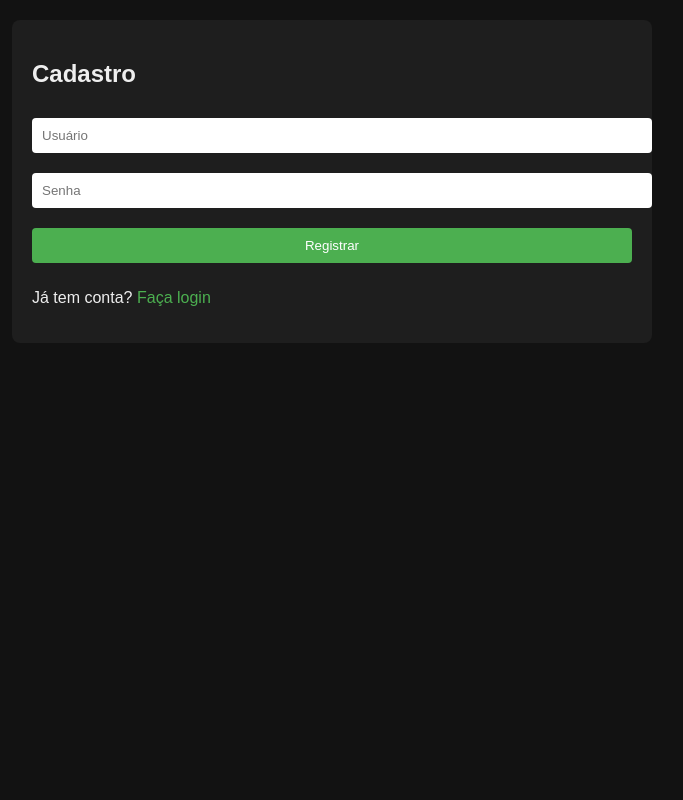
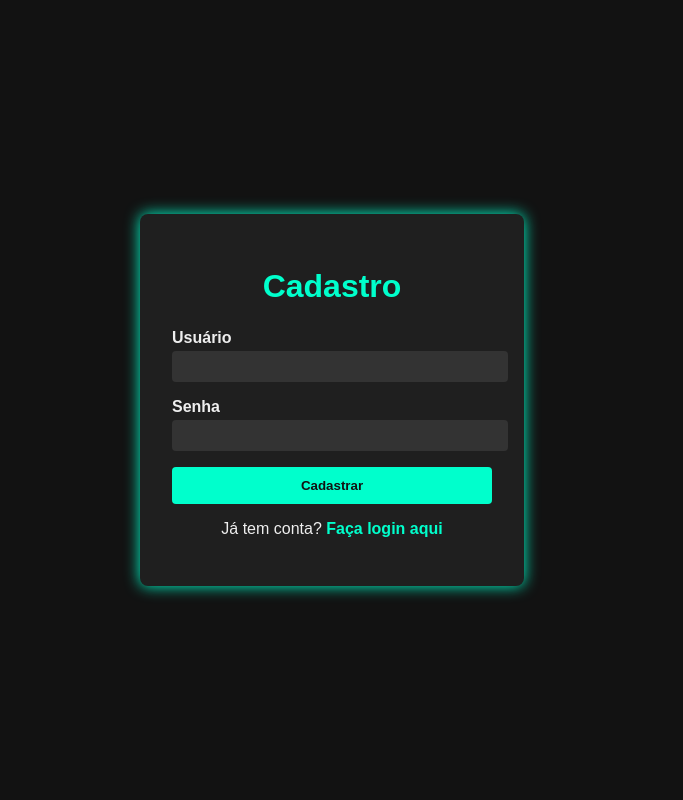
Before and after one commit to nilopb/roletainteligentanalitic, a Flask app: page /register in a window 1280 px wide. Shown: the whole page, without its empty margins (308-991 px from the left). Run offline with Flask 3, Linux system fonts and the light colour scheme.

Commit message:
Update register.html

```diff
--- a/templates/register.html
+++ b/templates/register.html
@@ -2,25 +2,106 @@
 <html lang="pt-BR">
 <head>
     <meta charset="UTF-8" />
+    <meta name="viewport" content="width=device-width, initial-scale=1" />
     <title>Cadastro - Roleta Brasileira</title>
-  <link rel="stylesheet" href="/static/style.css" />
+    <style>
+        body {
+            font-family: Arial, sans-serif;
+            background: #121212;
+            color: #eee;
+            display: flex;
+            justify-content: center;
+            align-items: center;
+            height: 100vh;
+            margin: 0;
+        }
+        .register-container {
+            background: #1f1f1f;
+            padding: 2rem;
+            border-radius: 8px;
+            width: 320px;
+            box-shadow: 0 0 15px #00ffcc;
+        }
+        h1 {
+            text-align: center;
+            margin-bottom: 1.5rem;
+            color: #00ffcc;
+        }
+        label {
+            display: block;
+            margin-bottom: 0.25rem;
+            font-weight: bold;
+        }
+        input[type="text"], input[type="password"] {
+            width: 100%;
+            padding: 0.5rem;
+            margin-bottom: 1rem;
+            border: none;
+            border-radius: 4px;
+            background: #333;
+            color: #eee;
+        }
+        button {
+            width: 100%;
+            padding: 0.7rem;
+            background: #00ffcc;
+            border: none;
+            border-radius: 4px;
+            font-weight: bold;
+            cursor: pointer;
+            color: #121212;
+            transition: background 0.3s ease;
+        }
+        button:hover {
+            background: #00d1aa;
+        }
+        .login-link {
+            margin-top: 1rem;
+            text-align: center;
+        }
+        .login-link a {
+            color: #00ffcc;
+            text-decoration: none;
+            font-weight: bold;
+        }
+        .flash-message {
+            margin-bottom: 1rem;
+            padding: 0.5rem;
+            border-radius: 4px;
+            text-align: center;
+        }
+        .flash-message.error {
+            background: #ff4c4c;
+            color: #fff;
+        }
+        .flash-message.success {
+            background: #4caf50;
+            color: #fff;
+        }
+    </style>
 </head>
 <body>
-  <div class="container">
-    <h2>Cadastro</h2>
+    <div class="register-container">
+        <h1>Cadastro</h1>
         {% with messages = get_flashed_messages(with_categories=true) %}
             {% if messages %}
-        {% for category, msg in messages %}
-          <div class="alert {{ category }}">{{ msg }}</div>
+                {% for category, message in messages %}
+                    <div class="flash-message {{category}}">{{ message }}</div>
                 {% endfor %}
             {% endif %}
         {% endwith %}
         <form method="POST" action="{{ url_for('register') }}">
-      <input type="text" name="username" placeholder="Usuário" required />
-      <input type="password" name="password" placeholder="Senha" required />
-      <button type="submit">Registrar</button>
+            <label for="username">Usuário</label>
+            <input type="text" id="username" name="username" required autocomplete="username" />
+
+            <label for="password">Senha</label>
+            <input type="password" id="password" name="password" required autocomplete="new-password" />
+
+            <button type="submit">Cadastrar</button>
         </form>
-    <p>Já tem conta? <a href="{{ url_for('login') }}">Faça login</a></p>
+        <div class="login-link">
+            <p>Já tem conta? <a href="{{ url_for('login') }}">Faça login aqui</a></p>
+        </div>
     </div>
 </body>
 </html>
```
Lines whose indentation alone changed are shown as unchanged.
